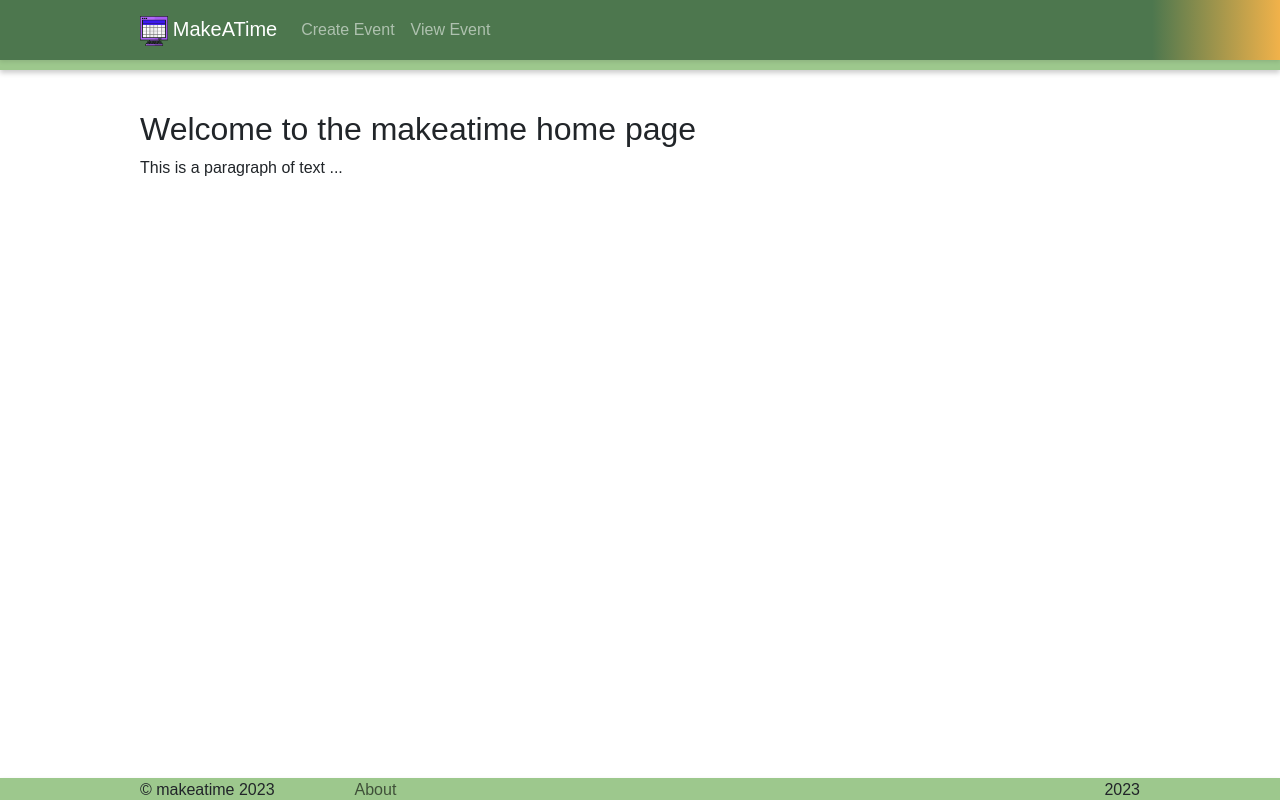
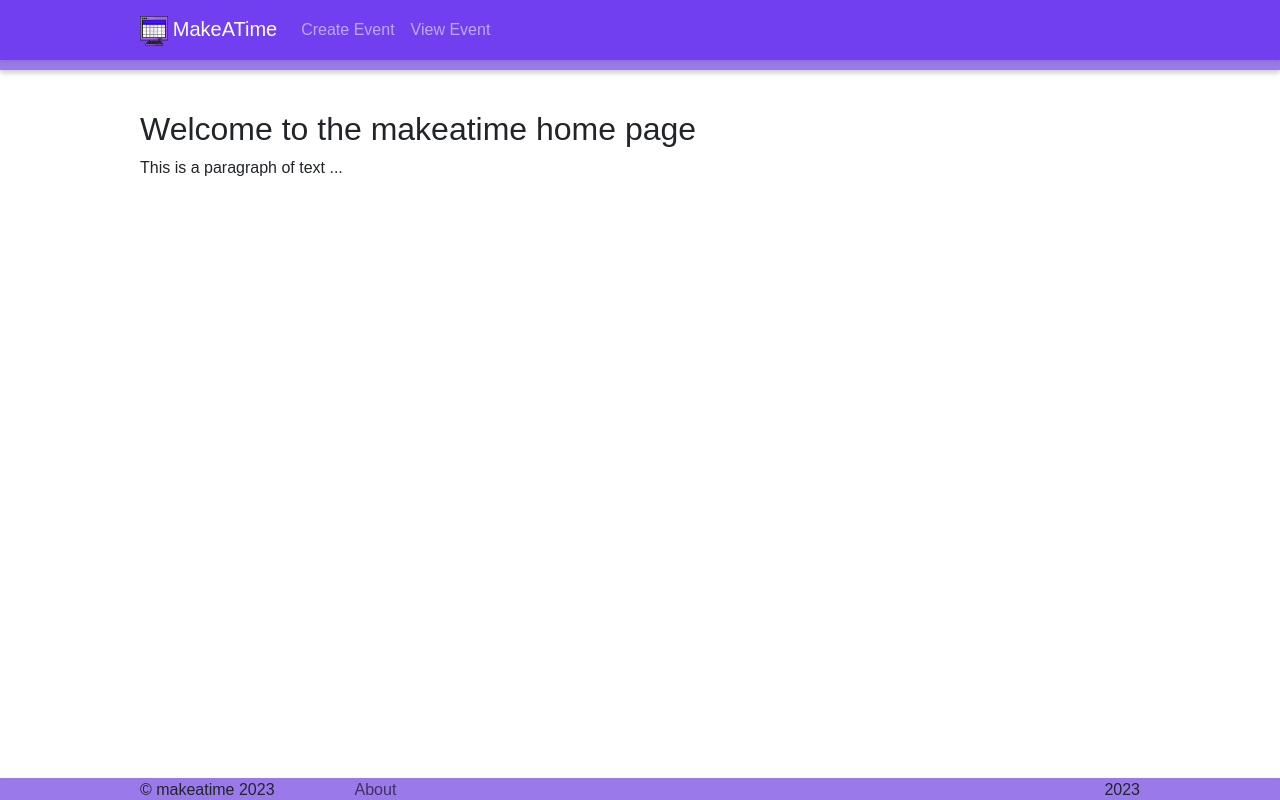
Before and after one commit to Samukat/makeatime, a React (Create React App) app in the folder client/: page / in a window 1280 px wide. Built offline with nearby package versions, Linux system fonts and the light colour scheme.

Commit message:
just trying something out

```diff
--- a/client/src/index.css
+++ b/client/src/index.css
@@ -5,6 +5,10 @@
   --Light-Green: #9DC88D;
   --Natural-Yellow: #F1B24A;
   --White: #FFFFFF;
+  --Dark-Purple: #5c1bff;
+  --Medium-Purple: #713fef;
+  --Light-Purple: #9a7aeb;
+
 
   /* blue scheme */
   --Dark-Blue: #274472;
@@ -13,9 +17,9 @@
   --Baby-Blue: #C3E0E5;
 
   /* main scheme */
-  --Main-Colour: var(--Medium-Green);
-  --Secondary-Colour: var(--Light-Green);
-  --Highlight-Colour: var(--Natural-Yellow);
+  --Main-Colour: var(--Medium-Purple);
+  --Secondary-Colour: var(--Light-Purple);
+  --Highlight-Colour: var(--Medium-Purple);
   --Tertiary-color: var(--Dark-Green);
 }
 
```
